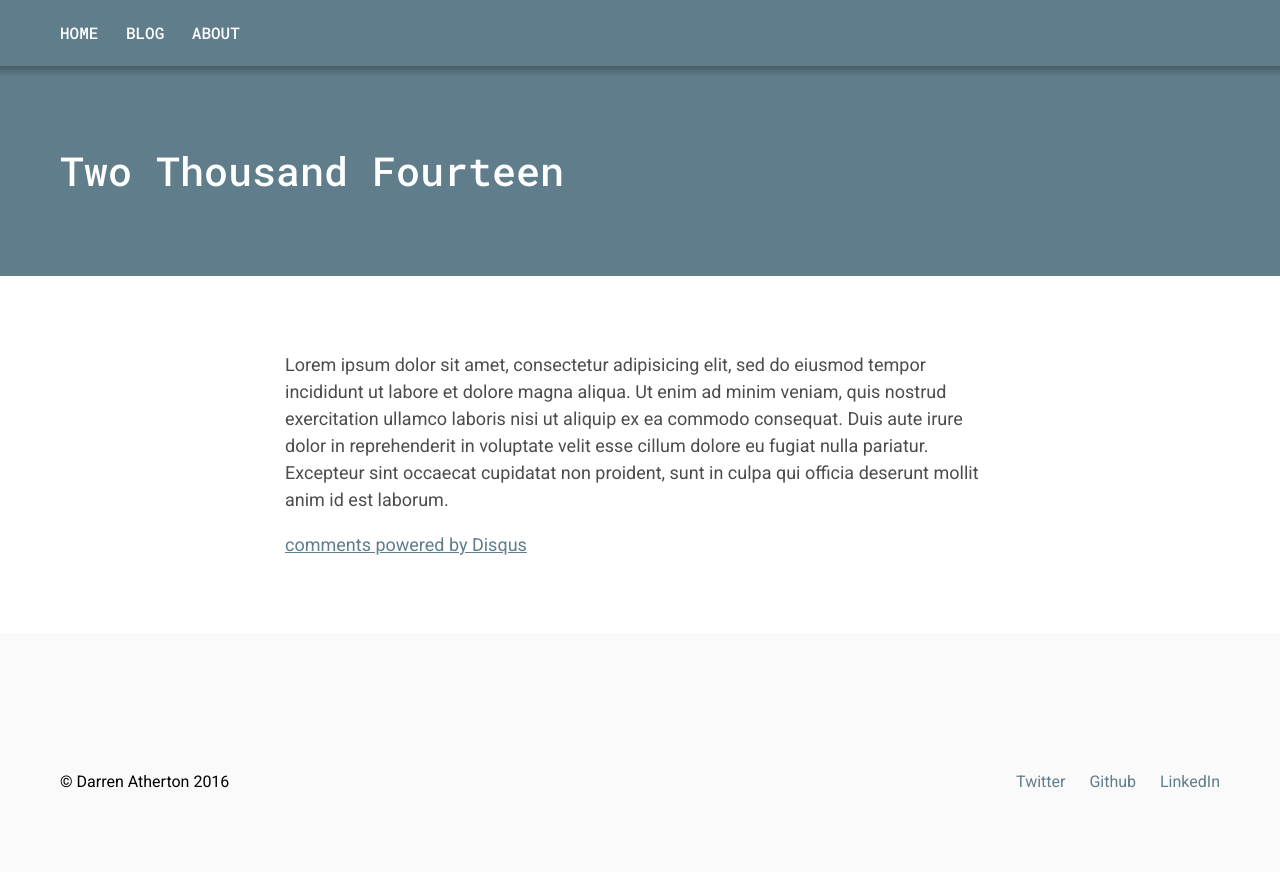
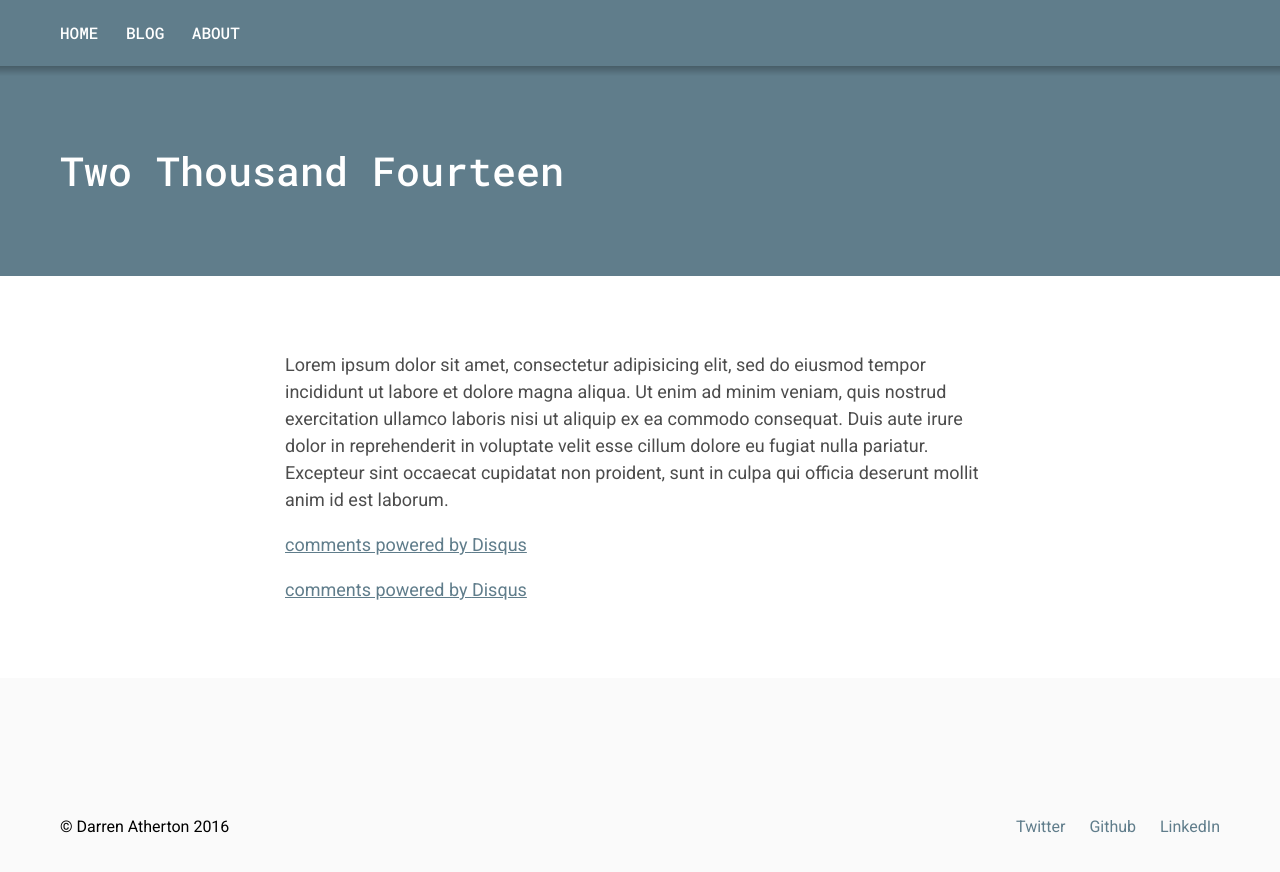
Before and after one commit to DarrenAtherton49/darrenatherton49.github.io, a Jekyll site: the page built from _posts/2014-01-03-two-thousand-fourteen.markdown, in a window 1280 px wide and 978 px high. Shown: the top 872 px of the window. Built offline with Jekyll 4.4.1, drawn with Linux system fonts in a browser that asks for light colours; comment, search, counter and statistics services are not loaded.

Commit message:
adds disqus comments to page layouts instead of just posts

```diff
--- a/_layouts/page.html
+++ b/_layouts/page.html
@@ -10,5 +10,6 @@
 
   <div class="c-article__main">
     {{ content }}
+    {% include comments.html %}
   </div>
 </article>
--- a/_posts/2015-12-01-welcome-to-jekyll.markdown
+++ b/_posts/2015-12-01-welcome-to-jekyll.markdown
@@ -1,5 +1,6 @@
 ---
 layout: post
+comments: true
 title:  "Welcome to Jekyll!"
 date:   2015-12-01 18:52:21 -0500
 categories: jekyll update
```
